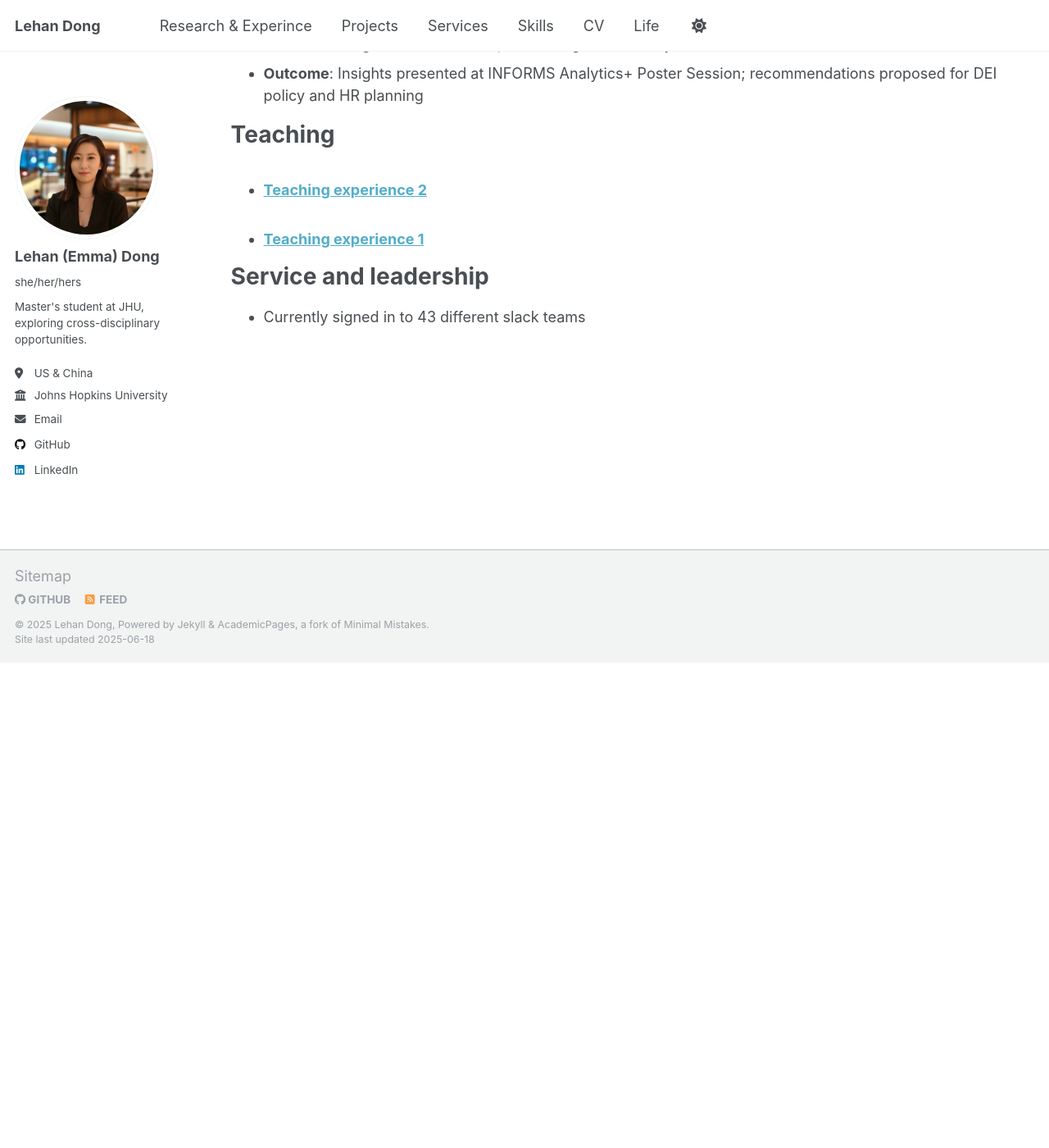
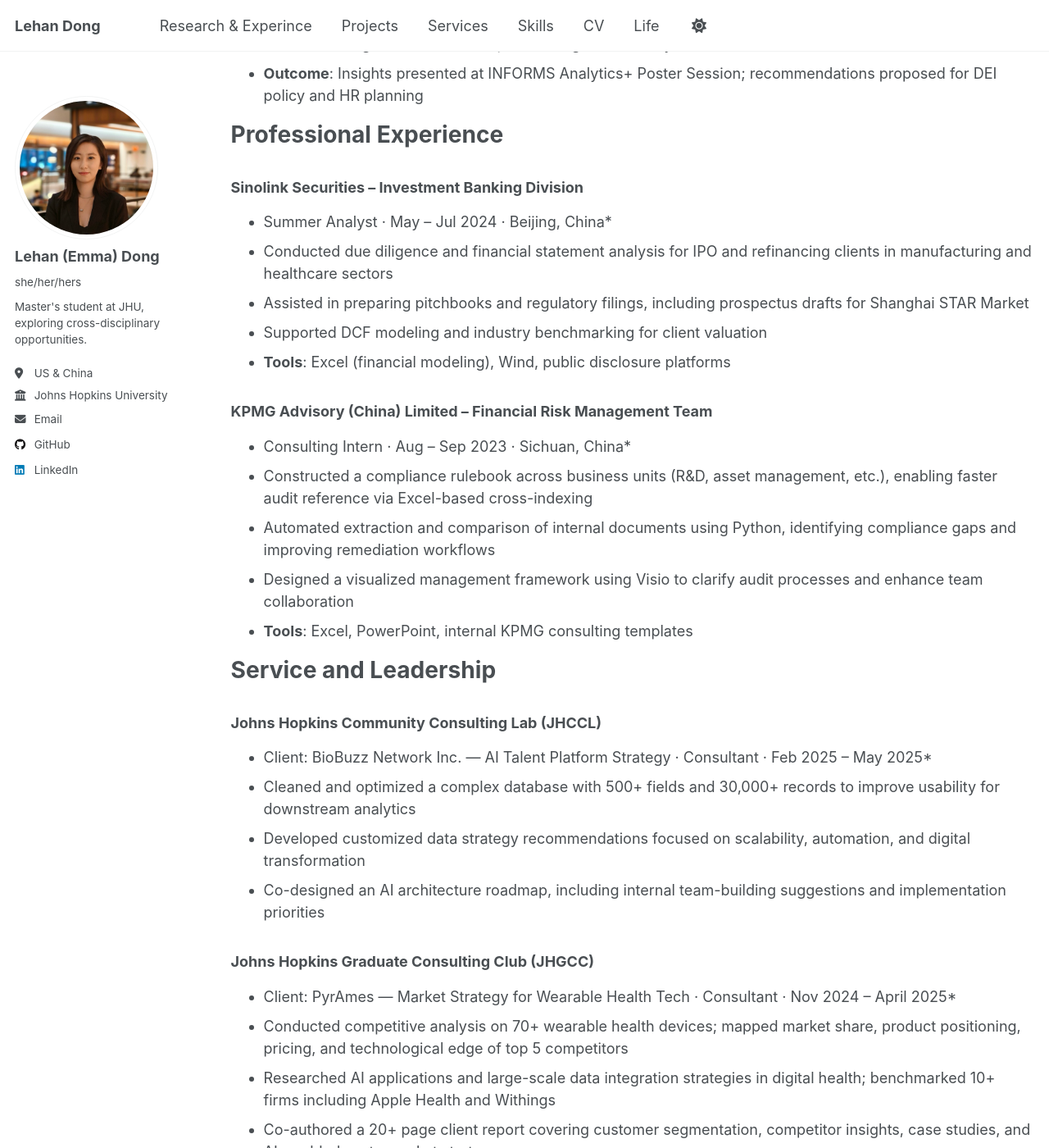
Before and after one commit to LehanDong/lehandongwebsite, a Jekyll site: the page built from _pages/cv.md, in a window 1280 px wide and 1400 px high, scrolled down 3492 px. Shown: the whole window at 82% size. Built offline with Jekyll 4.4.1, drawn with Linux system fonts in a browser that asks for light colours; before the commit the page ends 4300 px from its top, so only the background shows below that; some of the changed text lies outside the part shown.

Commit message:
Update cv.md

```diff
--- a/_pages/cv.md
+++ b/_pages/cv.md
@@ -107,14 +107,38 @@ Projects
 - **Methods**: Longitudinal index comparison, regression analysis
 - **Outcome**: Insights presented at INFORMS Analytics+ Poster Session; recommendations proposed for DEI policy and HR planning
 
+Professional Experience
+======
+### Sinolink Securities – Investment Banking Division
+* Summer Analyst · May – Jul 2024 · Beijing, China*
+- Conducted due diligence and financial statement analysis for IPO and refinancing clients in manufacturing and healthcare sectors
+- Assisted in preparing pitchbooks and regulatory filings, including prospectus drafts for Shanghai STAR Market
+- Supported DCF modeling and industry benchmarking for client valuation
+- **Tools**: Excel (financial modeling), Wind, public disclosure platforms
 
+### KPMG Advisory (China) Limited – Financial Risk Management Team
+* Consulting Intern · Aug – Sep 2023 · Sichuan, China*
+- Constructed a compliance rulebook across business units (R&D, asset management, etc.), enabling faster audit reference via Excel-based cross-indexing
+- Automated extraction and comparison of internal documents using Python, identifying compliance gaps and improving remediation workflows
+- Designed a visualized management framework using Visio to clarify audit processes and enhance team collaboration
+- **Tools**: Excel, PowerPoint, internal KPMG consulting templates
 
-Teaching
+Service and Leadership
 ======
-  <ul>{% for post in site.teaching reversed %}
-    {% include archive-single-cv.html %}
-  {% endfor %}</ul>
+### Johns Hopkins Community Consulting Lab (JHCCL)
+* Client: BioBuzz Network Inc. — AI Talent Platform Strategy · Consultant · Feb 2025 – May 2025*
+- Cleaned and optimized a complex database with 500+ fields and 30,000+ records to improve usability for downstream analytics
+- Developed customized data strategy recommendations focused on scalability, automation, and digital transformation
+- Co-designed an AI architecture roadmap, including internal team-building suggestions and implementation priorities
 
-Service and leadership
-======
-* Currently signed in to 43 different slack teams
+### Johns Hopkins Graduate Consulting Club (JHGCC)
+* Client: PyrAmes — Market Strategy for Wearable Health Tech · Consultant · Nov 2024 – April 2025*
+- Conducted competitive analysis on 70+ wearable health devices; mapped market share, product positioning, pricing, and technological edge of top 5 competitors
+- Researched AI applications and large-scale data integration strategies in digital health; benchmarked 10+ firms including Apple Health and Withings
+- Co-authored a 20+ page client report covering customer segmentation, competitor insights, case studies, and AI-enabled go-to-market strategy
+
+### Henan University Debate Team
+* Team Captain · Sept 2021 – Mar 2023
+- Led the organization of the university’s first cross-city debate competition; coordinated 24 departments and collaborated to engage nearly 300 student participants
+- Oversaw full-cycle planning and execution, including inter-departmental coordination, scheduling, and participant management
+- Participated in international and national tournaments, winning 2 international and 10 national awards; strengthened skills in teamwork, structured argumentation, and data-supported communication
```
